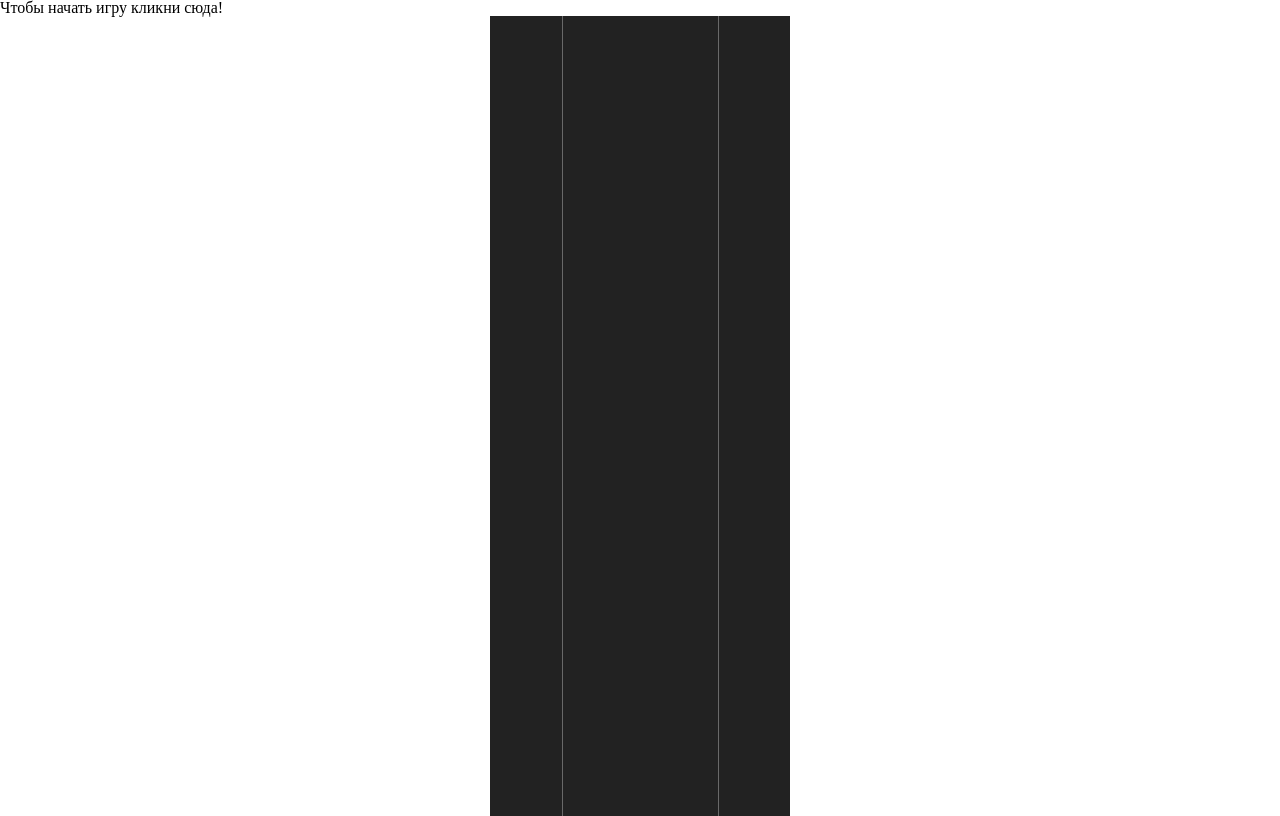
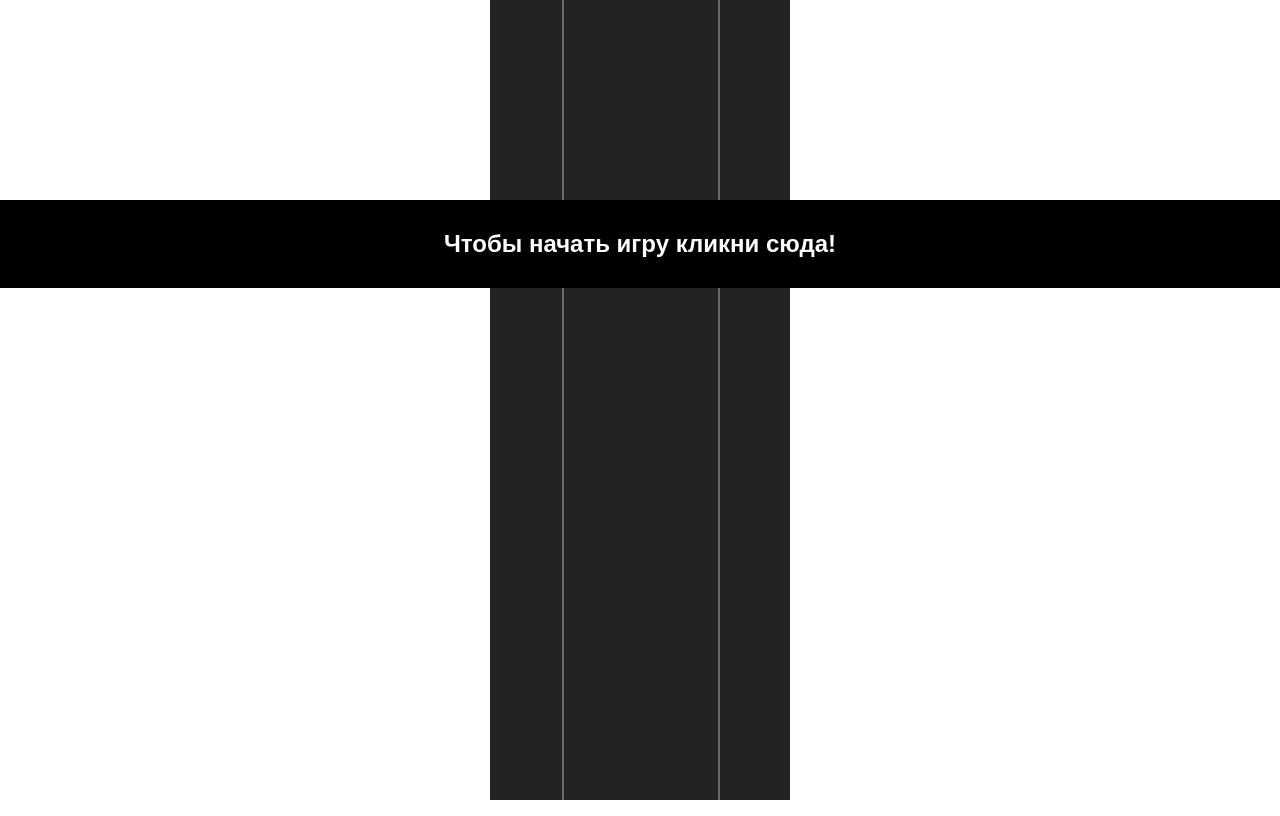
Before and after one commit to JosSoft/NeedForJS, a plain HTML site: page index.html in a window 1280 px wide. Drawn offline with Linux system fonts and the light colour scheme.

Commit message:
третий день

```diff
--- a/main.js
+++ b/main.js
@@ -31,7 +31,7 @@ const keys = {
 const settings = {
     start: false,
     score: 0,
-    speed: 8,
+    speed: 3,
     traffic: 3
 }
 
@@ -41,6 +41,8 @@ const getQuantityElements = (heightElement) => {
 
 function startGame() {
     start.classList.add('hide')
+    gameArea.innerHTML = ''
+
 
     //for (let i = 0; i < getQuantityElements(100); i++) {
     for (let i = 0; i < getQuantityElements(100) + 1; i++) {
@@ -55,16 +57,18 @@ function startGame() {
         const enemy = document.createElement('div')
         enemy.classList.add('enemy')
         enemy.y = -100 * settings.traffic * (i + 1)
-        //enemy.style.left = Math.floor(Math.random() * (gameArea.offsetWidth - 50)) + 'px'
         enemy.style.left = getRandomInt(0, gameArea.offsetWidth - 50) + 'px'
         enemy.style.top = enemy.y + 'px'
-        //enemy.style.background = 'transparent url(./image/enemy2.png) center / cover no-repeat';
         enemy.style.background = `transparent url(./image/enemy${getRandomInt(0,1)}.png) center / cover no-repeat`;
         gameArea.appendChild(enemy)
     }
 
+    settings.score = 0
     settings.start = true
     gameArea.appendChild(car)
+    car.style.left = (gameArea.offsetWidth / 2 - car.offsetWidth / 2) + 'px'
+    car.style.top = 'auto'
+    car.style.bottom = '10px'
 
     gameArea.appendChild(music)
 
@@ -78,6 +82,12 @@ function startGame() {
 }
 
 function playGame() {
+    settings.score += settings.speed
+    if (settings.score > 1000 * (settings.speed * (settings.speed - 2))) {
+        settings.speed += 1
+    }
+    score.innerHTML = `SCORE (${settings.speed})<br> ${settings.score}`
+
     moveRoad()
     moveEnemy()
 
@@ -106,11 +116,7 @@ function playGame() {
 
 function startRun(event) {
     event.preventDefault()
-    // вар.1
-    //    if (keys.hasOwnProperty(event.key)) {
-    //        keys[event.key] = true
-    //    }
-    // вар.2
+    // вар.1 более новый
     if (event.key in keys) {
         keys[event.key] = true
     }
@@ -118,6 +124,7 @@ function startRun(event) {
 
 function stopRun(event) {
     event.preventDefault()
+    // вар.2 более быстрый
     if (keys.hasOwnProperty(event.key)) {
         keys[event.key] = false
     }
@@ -139,6 +146,21 @@ function moveRoad() {
 function moveEnemy() {
     let enemy = document.querySelectorAll('.enemy')
     enemy.forEach(item => {
+
+        // проверка на столкновения
+        let carRect = car.getBoundingClientRect()
+        let enemyRect = item.getBoundingClientRect()
+        if (carRect.top <= enemyRect.bottom &&
+            carRect.right >= enemyRect.left &&
+            carRect.left <= enemyRect.right &&
+            carRect.bottom >= enemyRect.top) {
+            // столкновение
+            settings.start = false
+            console.warn('ДТП')
+            start.classList.remove('hide')
+            //start.style.top += start.offsetHeight
+        }
+
         item.y += settings.speed / 2
         item.style.top = item.y + 'px'
 
--- a/style.css
+++ b/style.css
@@ -163,7 +163,7 @@ table {
 
 .line1 {
     position: absolute;
-    width: 1px;
+    width: 2px;
     height: 100vh;
     background: #696969;
     left: 72px;
@@ -171,7 +171,7 @@ table {
 
 .line2 {
     position: absolute;
-    width: 1px;
+    width: 2px;
     height: 100vh;
     background: #696969;
     left: 228px;
@@ -181,3 +181,36 @@ table {
     position: absolute;
     top: -200px
 }
+
+.start {
+    position: absolute;
+    left: 0;
+    top: 200px;
+    width: 100%;
+    margin: 0;
+    padding: 2rem 0;
+    text-align: center;
+    z-index: 200;
+    color: #fff;
+    font-size: 1.5rem;
+    background: black;
+    cursor: pointer;
+    font-family: sans-serif;
+    font-weight: 700;
+}
+
+.score {
+    position: absolute;
+    left: 0;
+    top: 0;
+    width: 100%;
+    margin: 0;
+    padding: 1rem 0;
+    text-align: center;
+    z-index: 200;
+    color: red;
+    font-size: 2.5rem;
+    cursor: pointer;
+    font-family: sans-serif;
+    font-weight: 500;
+}
```
